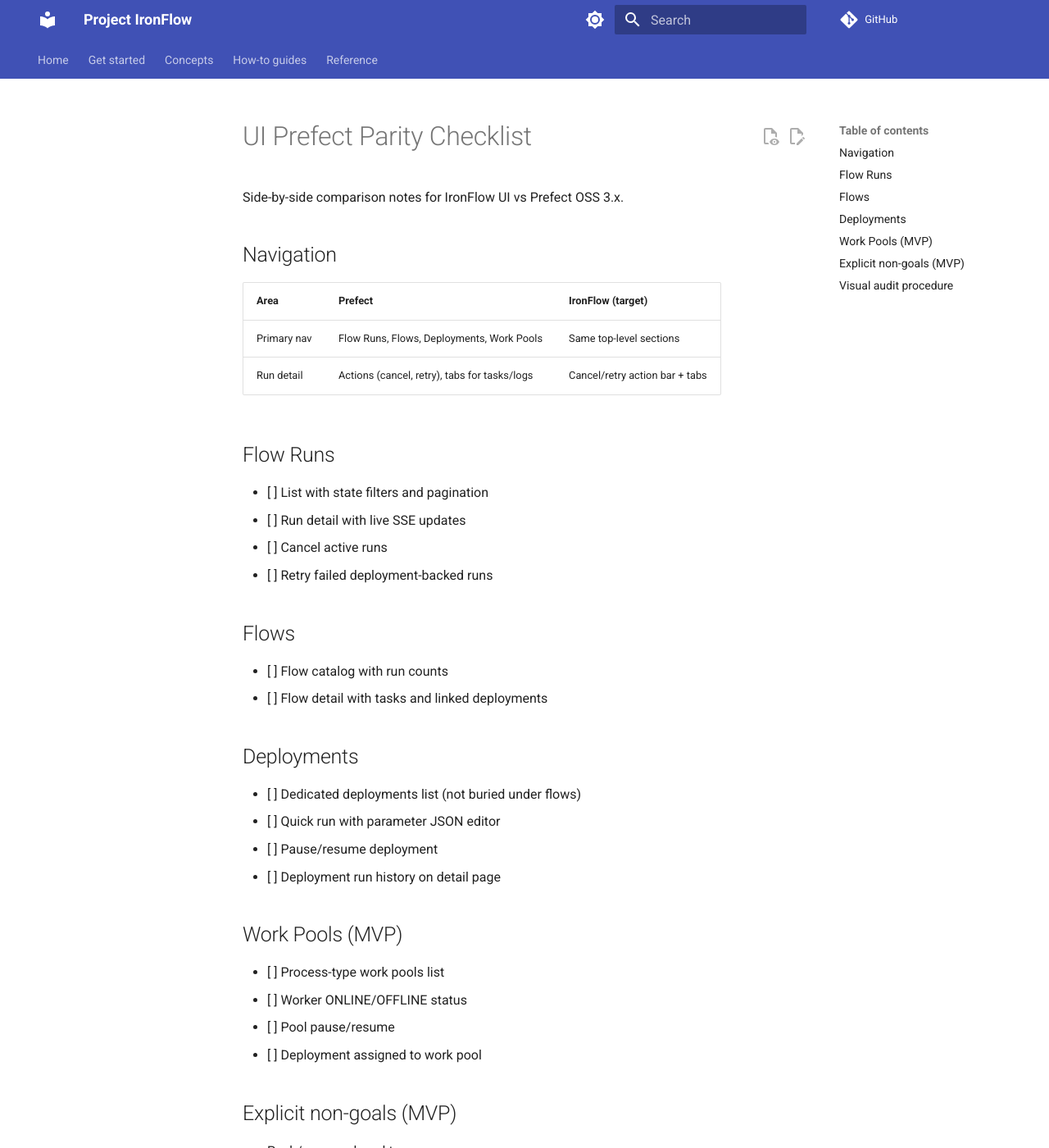
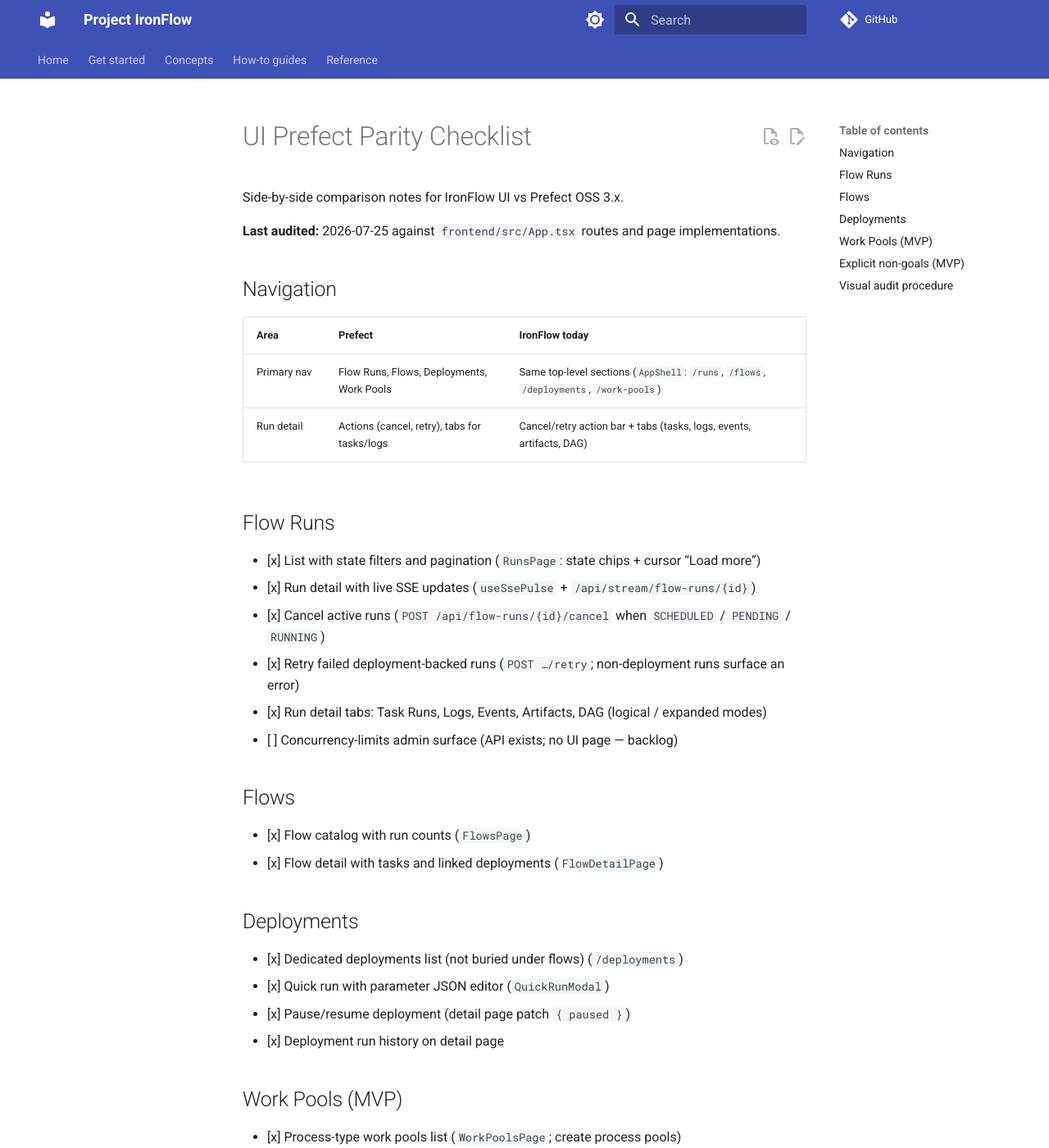
Before and after one commit to PPPSDavid/rust-based-prefect, an MkDocs documentation site: the page built from docs/ui_prefect_parity_checklist.md, in a window 1280 px wide and 1400 px high. Shown: the whole window at 82% size. Built offline with MkDocs 1.6.1 and Material for MkDocs 9.7.7, drawn with Linux system fonts in a browser that asks for light colours; comment, search, counter and statistics services are not loaded; some of the changed text lies outside the part shown.

Commit message:
docs: complete P0 docs truth and discoverability
Sync mkdocs nav and llms.txt generation with published how-tos,
expand COMPATIBILITY/mapping open gaps, refresh the UI parity
checklist against current routes, and add a Prefect API status
table to the port guide (gap canvas PR #60 backlog P0.1–P0.4).

Co-authored-by: David Yu <PPPSDavid@users.noreply.github.com>

```diff
--- a/docs/ui_prefect_parity_checklist.md
+++ b/docs/ui_prefect_parity_checklist.md
@@ -2,38 +2,42 @@
 
 Side-by-side comparison notes for IronFlow UI vs Prefect OSS 3.x.
 
+**Last audited:** 2026-07-25 against `frontend/src/App.tsx` routes and page implementations.
+
 ## Navigation
 
-| Area | Prefect | IronFlow (target) |
+| Area | Prefect | IronFlow today |
 | --- | --- | --- |
-| Primary nav | Flow Runs, Flows, Deployments, Work Pools | Same top-level sections |
-| Run detail | Actions (cancel, retry), tabs for tasks/logs | Cancel/retry action bar + tabs |
+| Primary nav | Flow Runs, Flows, Deployments, Work Pools | Same top-level sections (`AppShell`: `/runs`, `/flows`, `/deployments`, `/work-pools`) |
+| Run detail | Actions (cancel, retry), tabs for tasks/logs | Cancel/retry action bar + tabs (tasks, logs, events, artifacts, DAG) |
 
 ## Flow Runs
 
-- [ ] List with state filters and pagination
-- [ ] Run detail with live SSE updates
-- [ ] Cancel active runs
-- [ ] Retry failed deployment-backed runs
+- [x] List with state filters and pagination (`RunsPage`: state chips + cursor “Load more”)
+- [x] Run detail with live SSE updates (`useSsePulse` + `/api/stream/flow-runs/{id}`)
+- [x] Cancel active runs (`POST /api/flow-runs/{id}/cancel` when `SCHEDULED` / `PENDING` / `RUNNING`)
+- [x] Retry failed deployment-backed runs (`POST …/retry`; non-deployment runs surface an error)
+- [x] Run detail tabs: Task Runs, Logs, Events, Artifacts, DAG (logical / expanded modes)
+- [ ] Concurrency-limits admin surface (API exists; no UI page — backlog)
 
 ## Flows
 
-- [ ] Flow catalog with run counts
-- [ ] Flow detail with tasks and linked deployments
+- [x] Flow catalog with run counts (`FlowsPage`)
+- [x] Flow detail with tasks and linked deployments (`FlowDetailPage`)
 
 ## Deployments
 
-- [ ] Dedicated deployments list (not buried under flows)
-- [ ] Quick run with parameter JSON editor
-- [ ] Pause/resume deployment
-- [ ] Deployment run history on detail page
+- [x] Dedicated deployments list (not buried under flows) (`/deployments`)
+- [x] Quick run with parameter JSON editor (`QuickRunModal`)
+- [x] Pause/resume deployment (detail page patch `{ paused }`)
+- [x] Deployment run history on detail page
 
 ## Work Pools (MVP)
 
-- [ ] Process-type work pools list
-- [ ] Worker ONLINE/OFFLINE status
-- [ ] Pool pause/resume
-- [ ] Deployment assigned to work pool
+- [x] Process-type work pools list (`WorkPoolsPage`; create process pools)
+- [x] Worker ONLINE/OFFLINE status (`WorkPoolDetailPage` + heartbeat polling)
+- [x] Pool pause/resume
+- [x] Deployment assigned to work pool (shown on deployment detail; default pool name when unset)
 
 ## Explicit non-goals (MVP)
 
@@ -41,6 +45,7 @@ Side-by-side comparison notes for IronFlow UI vs Prefect OSS 3.x.
 - Work queue priority/concurrency
 - Prefect Cloud auth/tenancy
 - Pixel-perfect visual clone of Prefect UI
+- UI concurrency admin (tracked separately; see `COMPATIBILITY.md`)
 
 ## Visual audit procedure
 
--- a/mkdocs.yml
+++ b/mkdocs.yml
@@ -77,6 +77,7 @@ nav:
       - "How to create and update deployments": how-to/deployments.md
       - "How to compose flows with subflows": how-to/subflows.md
       - "How to choose a task runner": how-to/choose-task-runners.md
+      - "How to use concurrency limits": how-to/concurrency-limits.md
       - "How to port a flow from Prefect": how-to/port-from-prefect.md
   - Reference:
       - "Compatibility matrix": compatibility.md
```
Also changed, not shown: COMPATIBILITY.md (+11 -3 lines), docs/MEMORY_BANK.md (+7 -5 lines), docs/PREFECT_IRONFLOW_MAPPING.md (+8 -2 lines), docs/gen_llms.py (+42 -0 lines), docs/how-to/port-from-prefect.md (+24 -0 lines).
